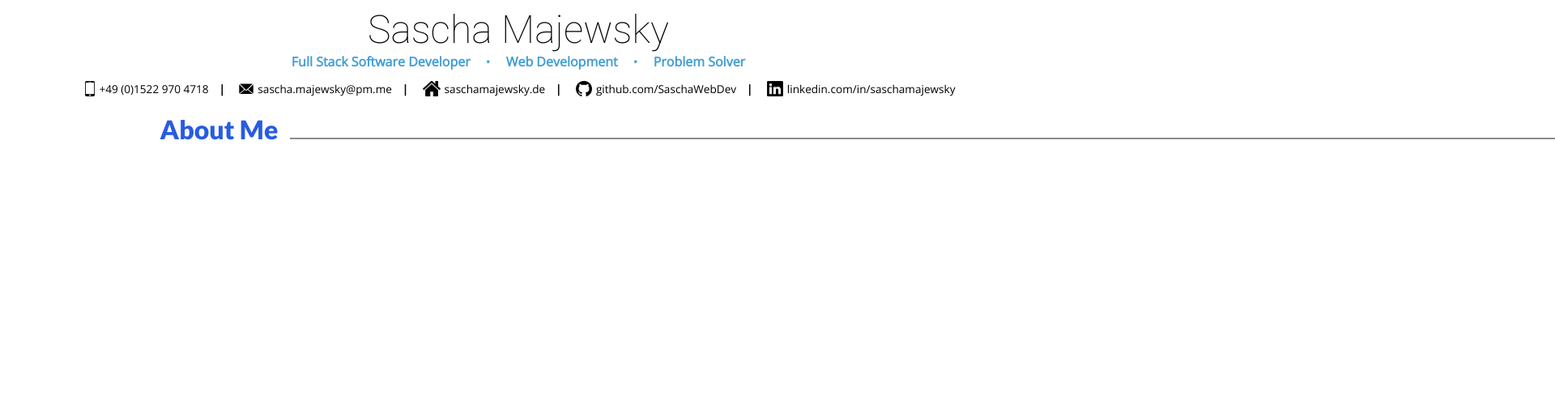
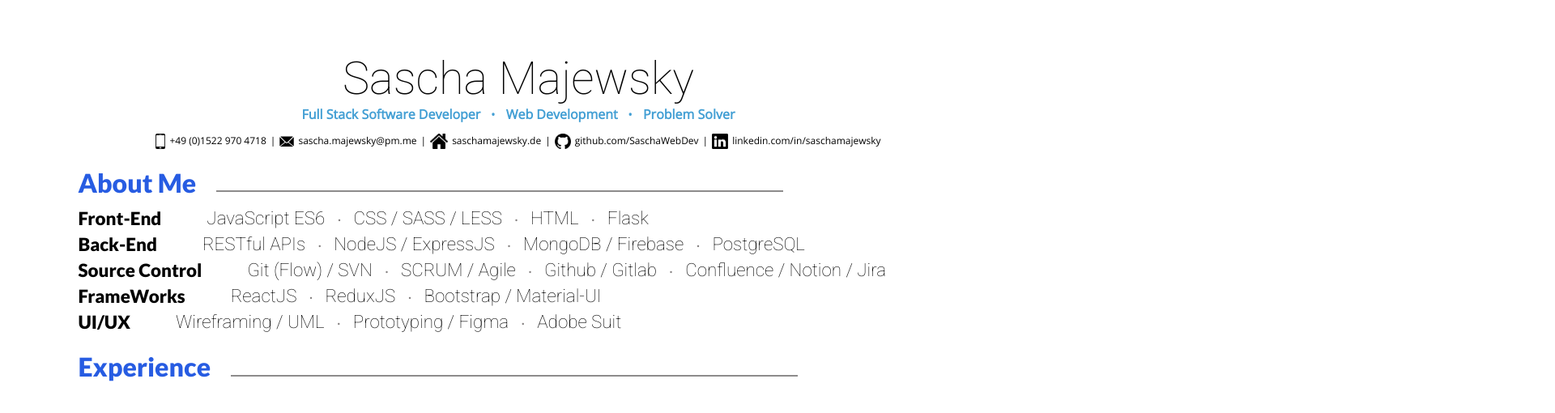
Before and after one commit to SaschaWebDev/resume, a plain HTML site: page index.html in a window 1280 px wide. Shown: the top 510 px of the page at 81% size, 1920 px wide, since content can reach past the window. Drawn offline with nearby package versions, Linux system fonts and the light colour scheme.

Commit message:
Added skills into about-me section

```diff
--- a/assets/css/main.css
+++ b/assets/css/main.css
@@ -1,10 +1,12 @@
-.name {
-  text-align: center;
+.wrapper {
+  width: 1500px;
 }
 
 .name {
+  text-align: center;
+  margin-top: 4rem;
   font-family: 'Roboto', sans-serif;
-  font-size: 3rem;
+  font-size: 3.5rem;
 }
 
 .bullet-points {
@@ -21,7 +23,7 @@
 }
 
 .bullet {
-  margin: 0 1.5% 0 1.5%;
+  margin: 0 1% 0 1%;
   font-weight: 500;
 }
 
@@ -31,28 +33,29 @@
 }
 
 .contact img {
-  margin: 0 5px 0 5px;
+  margin-right: 5px;
+}
+
+.seperator {
+  margin-left: 5px;
+  margin-right: 5px;
 }
 
 .contact div {
   font-family: 'Open Sans', sans-serif;
-  font-size: 0.85rem;
+  font-size: 0.75rem;
 }
 
-.seperator {
-  margin: 0 1% 0 1%;
-  font-weight: 800;
-}
-
-.about-me {
-  margin-left: 15%;
+.section {
+  margin-left: 7%;
+  margin-right: 5%;
 }
 
 .header {
   color: #275ce2;
   font-family: 'Lato', sans-serif;
   font-size: 2rem;
-  margin: 2% 0 2% 0;
+  margin: 2% 0 1% 0;
 }
 
 .header > span {
@@ -64,12 +67,45 @@
   content: '';
   position: absolute;
   top: 75%;
-  width: 9999px;
+  width: 700px;
   height: 2px;
   background: rgba(65, 63, 63, 0.6);
 }
 
 .header > span:after {
   left: 100%;
-  margin-left: 15px;
+  margin-left: 25px;
 }
+
+.skills {
+  display: flex;
+  margin-top: 5px;
+  margin-bottom: 5px;
+}
+
+.skill-header {
+  color: #000000;
+  font-family: 'Lato', sans-serif;
+  font-size: 1.4rem;
+}
+
+.skill-list {
+  font-family: 'Roboto', sans-serif;
+  font-size: 1.4rem;
+  margin-left: 3.5rem;
+}
+
+.first-skill {
+  margin-right: 10px;
+}
+
+.skill {
+  margin-left: 10px;
+  margin-right: 10px;
+}
+
+.skill-bullet {
+  font-weight: 400;
+  color: #858181;
+  font-size: 0.9rem;
+}
--- a/index.html
+++ b/index.html
@@ -77,11 +77,79 @@
         <div>linkedin.com/in/saschamajewsky</div>
       </div>
       <!-- About Me-->
-      <div class="about-me">
+      <div class="section">
         <div class="header">
           <span>About Me</span>
         </div>
+        <div class="skills">
+          <span class="skill-header">Front-End</span>
+          <div class="skill-list">
+            <span class="first-skill">JavaScript ES6</span>
+            <span class="skill-bullet">•</span>
+            <span class="skill">CSS / SASS / LESS</span>
+            <span class="skill-bullet">•</span>
+            <span class="skill">HTML</span>
+            <span class="skill-bullet">•</span>
+            <span class="skill">Flask</span>
+          </div>
+        </div>
+
+        <div class="skills">
+          <span class="skill-header">Back-End</span>
+          <div class="skill-list">
+            <span class="first-skill">RESTful APIs</span>
+            <span class="skill-bullet">•</span>
+            <span class="skill">NodeJS / ExpressJS</span>
+            <span class="skill-bullet">•</span>
+            <span class="skill">MongoDB / Firebase</span>
+            <span class="skill-bullet">•</span>
+            <span class="skill">PostgreSQL</span>
+          </div>
+        </div>
+
+        <div class="skills">
+          <span class="skill-header">Source Control</span>
+          <div class="skill-list">
+            <span class="first-skill">Git (Flow) / SVN</span>
+            <span class="skill-bullet">•</span>
+            <span class="skill">SCRUM / Agile</span>
+            <span class="skill-bullet">•</span>
+            <span class="skill">Github / Gitlab</span>
+            <span class="skill-bullet">•</span>
+            <span class="skill">Confluence / Notion / Jira</span>
+          </div>
+        </div>
+
+        <div class="skills">
+          <span class="skill-header">FrameWorks</span>
+          <div class="skill-list">
+            <span class="first-skill">ReactJS</span>
+            <span class="skill-bullet">•</span>
+            <span class="skill">ReduxJS</span>
+            <span class="skill-bullet">•</span>
+            <span class="skill">Bootstrap / Material-UI</span>
+          </div>
+        </div>
+
+        <div class="skills">
+          <span class="skill-header">UI/UX</span>
+          <div class="skill-list">
+            <span class="first-skill">Wireframing / UML</span>
+            <span class="skill-bullet">•</span>
+            <span class="skill">Prototyping / Figma</span>
+            <span class="skill-bullet">•</span>
+            <span class="skill">Adobe Suit</span>
+          </div>
+        </div>
       </div>
+
+      <!-- About Me-->
+      <div class="section">
+        <div class="header">
+          <span>Experience</span>
+        </div>
+
+
     </div>
   </body>
 </html>
```
